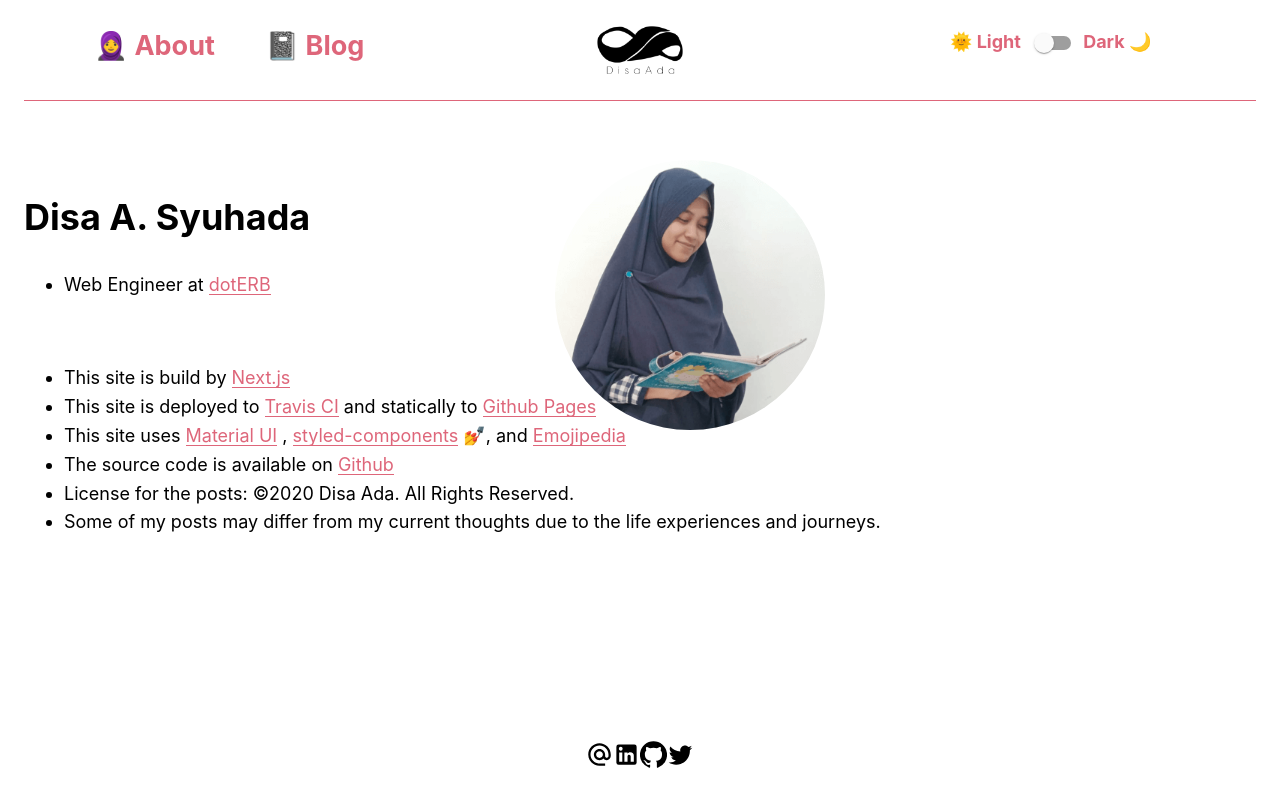
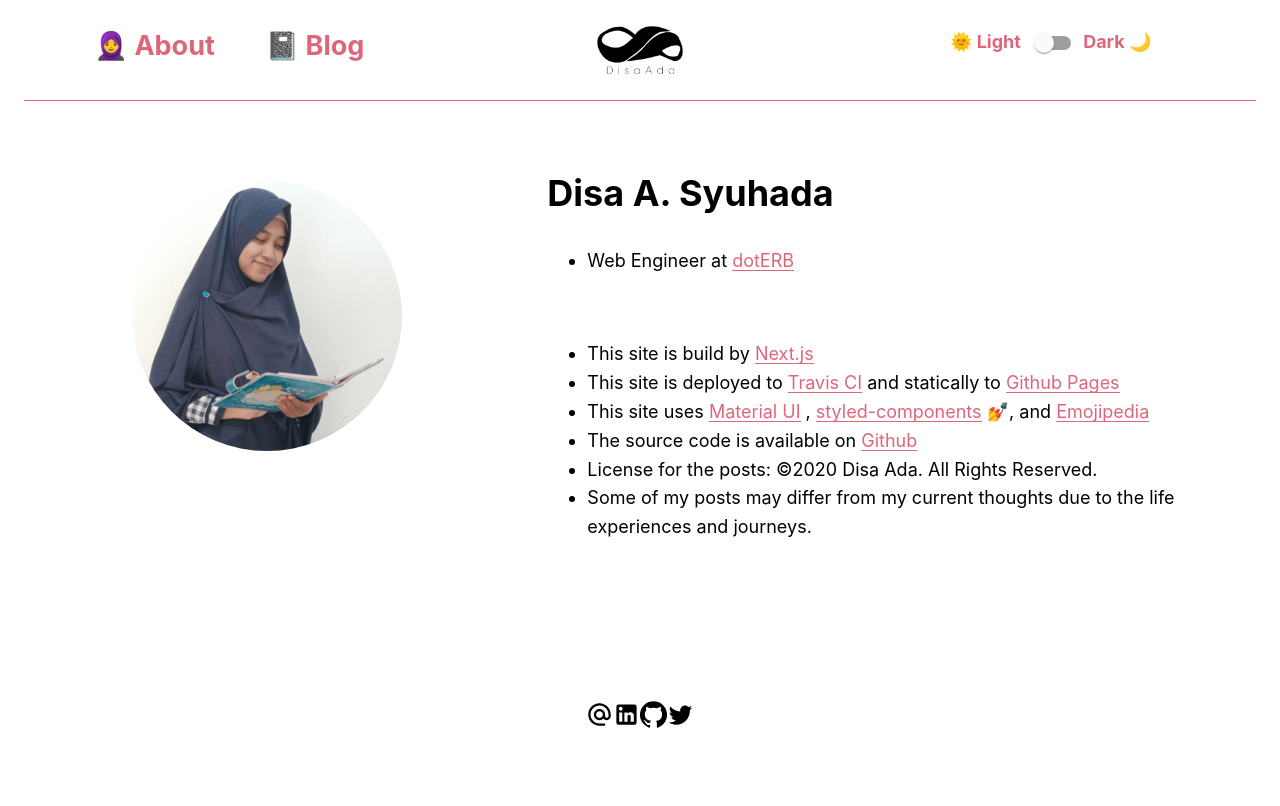
Before and after one commit to disaada/disaada.github.io, a Next.js app: page /about in a window 1280 px wide. Shown: the top 806 px of the page. Built offline with nearby package versions, Linux system fonts and the light colour scheme.

Commit message:
BLOG IMPROVE - 28/01/2020
- Add responsive style

```diff
--- a/components/layout/index.js
+++ b/components/layout/index.js
@@ -12,16 +12,18 @@ const useStyles = makeStyles({
 
 export default function Layout({ children, toggleEffect, theme }) {
   const [maxWidth, setMaxWidth] = useState('md');
+  const [screenWidth, setScreenWidth] = useState(600);
   const classes = useStyles();
 
   useEffect(() => {
-    const screenWidth = window.innerWidth;
+    setScreenWidth(window.innerWidth);
 
-    (screenWidth <= 600) ? setMaxWidth('sm')
-    : (screenWidth > 600 && screenWidth <= 960) ? setMaxWidth('md')
-    : (screenWidth > 960 && screenWidth <= 1280) ? setMaxWidth('lg')
+    (screenWidth > 0 && screenWidth < 600) ? setMaxWidth('xs')
+    : (screenWidth >= 600 && screenWidth < 960) ? setMaxWidth('sm')
+    : (screenWidth >= 960 && screenWidth < 1280) ? setMaxWidth('md')
+    : (screenWidth >= 1280 && screenWidth < 1920) ? setMaxWidth('lg')
     : setMaxWidth('xl');
-  }, [])
+  }, [screenWidth])
 
   return (
     <div>
--- a/pages/about.js
+++ b/pages/about.js
@@ -4,24 +4,32 @@ import styles from "../styles/about.module.css";
 
 export default function About() {
   const [photoStyle, setPhotoStyle] = useState({});
+  const [photFrame, setPhotoFrame] = useState({});
+  const [screenWidth, setScreenWidth] = useState(600);
 
   useEffect(() => {
-    const screenWidth = window.innerWidth;
-    (screenWidth > 960)
-    ? setPhotoStyle({
+    setScreenWidth(window.innerWidth);
+
+    if (screenWidth > 960) {
+      setPhotoStyle({
         width: "15rem",
         height: "15rem",
         display: "flex",
-      position: "fixed",
-      top: "20vh",
-      left: 100,
+        top: "5vh",
+      })
+      setPhotoFrame({
+        position: 'fixed',
         right: 0,
+        left: 0
       })
-    : setPhotoStyle({
+    } else {
+      setPhotoStyle({
       width: "15rem",
       height: "15rem",
       });
-  }, [])
+      setPhotoFrame({})
+    }
+  }, [screenWidth])
 
   return (
     <div className={styles.content}>
@@ -37,6 +45,8 @@ export default function About() {
           xs={12}
           sm={12}
           md={12}
+          lg={5}
+          style={photFrame}
         >
           <Avatar
             alt="about-me"
@@ -45,7 +55,7 @@ export default function About() {
             style={photoStyle}
           />
         </Grid>
-        <Grid item xs={12} sm={12} md={12}>
+        <Grid item xs={12} sm={12} md={12} lg={7}>
           <h1>Disa A. Syuhada</h1>
           <ul>
             <li>
--- a/styles/layout.module.css
+++ b/styles/layout.module.css
@@ -24,7 +24,7 @@
 
 /* content */
 .contentBox {
-  height: 70vh;
+  height: 65vh;
   overflow-y: scroll;
   overflow-x: hidden;
   scrollbar-width: none;
--- a/styles/posts.module.css
+++ b/styles/posts.module.css
@@ -2,22 +2,6 @@
   font-family: -apple-system, BlinkMacSystemFont, Segoe UI, Roboto, Oxygen,
   Ubuntu, Cantarell, Fira Sans, Droid Sans, Helvetica Neue, sans-serif;
   text-align: left;
-<<<<<<< Updated upstream
-=======
-  width: 50vh;
-}
-
-@media only screen and (min-width: 501px) and (max-width: 960px) {
-  .content {
-    width: 39vh;
-  }
-}
-
-@media only screen and (min-width: 0px) and (max-width: 500px) {
-  .content {
-    width: 48vh;
-  }
->>>>>>> Stashed changes
 }
 
 .media {
```
Also changed, not shown: pages/posts/index.js (+9 -9 lines). Lines whose indentation alone changed are shown as unchanged.
